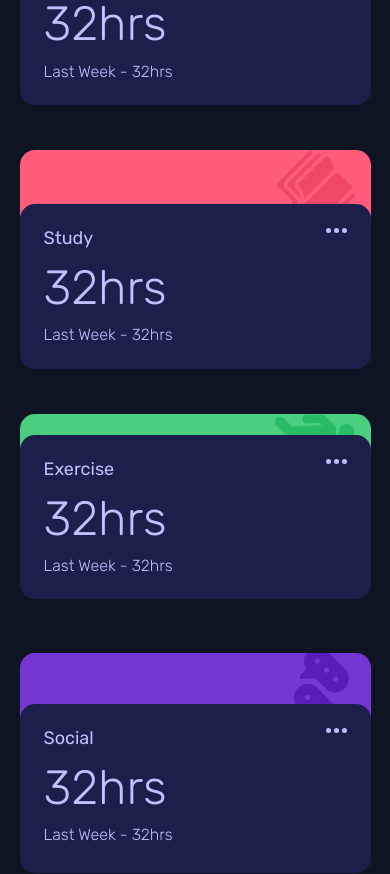
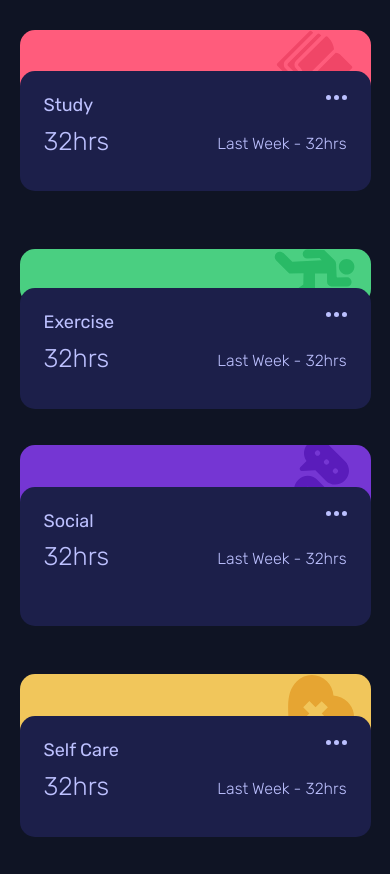
Before and after one commit to Codedzephyr/Time-Tracking-Dashboard-main, a React (Create React App) app: page / in a window 390 px wide. Shown: the part 820-1694 px from the top of the page. Built offline with nearby package versions, Linux system fonts and the light colour scheme.

Commit message:
responsive

```diff
--- a/src/design/Components/Homepage.jsx
+++ b/src/design/Components/Homepage.jsx
@@ -58,8 +58,10 @@ const Homepage = () => {
                     fill-rule="evenodd"
                   />
                 </svg>
+                <div className="changingTimeContainer">
                   <p className="hrsTextWeekly">32hrs</p>
                   <p className="hrsTextPreviousWeekly">Last Week - 32hrs</p>
+                </div>
               </div>
             </div>
           </div>
@@ -88,8 +90,10 @@ const Homepage = () => {
                     fill-rule="evenodd"
                   />
                 </svg>
+                <div className="changingTimeContainer">
                   <p className="hrsTextWeekly">32hrs</p>
                   <p className="hrsTextPreviousWeekly">Last Week - 32hrs</p>
+                </div>
               </div>
             </div>
           </div>
@@ -118,8 +122,10 @@ const Homepage = () => {
                     fill-rule="evenodd"
                   />
                 </svg>
+                <div className="changingTimeContainer">
                   <p className="hrsTextWeekly">32hrs</p>
                   <p className="hrsTextPreviousWeekly">Last Week - 32hrs</p>
+                </div>
               </div>
             </div>
           </div>
@@ -148,8 +154,10 @@ const Homepage = () => {
                     fill-rule="evenodd"
                   />
                 </svg>
+                <div className="changingTimeContainer">
                   <p className="hrsTextWeekly">32hrs</p>
                   <p className="hrsTextPreviousWeekly">Last Week - 32hrs</p>
+                </div>
               </div>
             </div>
           </div>
@@ -176,8 +184,10 @@ const Homepage = () => {
                     fill-rule="evenodd"
                   />
                 </svg>
+                <div className="changingTimeContainer">
                   <p className="hrsTextWeekly">32hrs</p>
                   <p className="hrsTextPreviousWeekly">Last Week - 32hrs</p>
+                </div>
               </div>
             </div>
           </div>
@@ -191,7 +201,7 @@ const Homepage = () => {
                 />
               </svg>
             </div>
-            <div className="contentsContainer1">
+            <div className="contentsContainer4">
               <div className="smallerContainer">
                 <p className="leftText">Self Care</p>
                 <svg
@@ -206,8 +216,10 @@ const Homepage = () => {
                     fill-rule="evenodd"
                   />
                 </svg>
+                <div className="changingTimeContainer">
                   <p className="hrsTextWeekly">32hrs</p>
                   <p className="hrsTextPreviousWeekly">Last Week - 32hrs</p>
+                </div>
               </div>
             </div>
           </div>
--- a/src/design/Components/main.css
+++ b/src/design/Components/main.css
@@ -71,11 +71,11 @@ div.profileContainer {
   flex-direction: column;
 }
 
-div.avatarContainer{
+div.avatarContainer {
   flex: 1;
 }
 
-div.textContainer{
+div.textContainer {
   flex: 2;
 }
 
@@ -149,6 +149,7 @@ div.contentsContainer {
   background-color: var(--Dark_blue);
   border-radius: 15px;
   position: relative;
+  z-index: 20;
   top: -25px;
 }
 
@@ -172,6 +173,11 @@ div.contentsContainer3:hover {
   cursor: pointer;
 }
 
+div.contentsContainer4:hover {
+  background-color: var(--Desaturated_blue);
+  cursor: pointer;
+}
+
 p.leftText {
   display: inline-block;
   font-family: "Rubik", sans-serif;
@@ -180,10 +186,10 @@ p.leftText {
   color: var(--Pale_Blue);
 }
 
-
 p.hrsTextWeekly {
   font-weight: var(--fontWeight3);
-  font-size: 3rem;
+  /* font-size: 3rem; */
+  font-size: Clamp(1.6rem, 5vw, 3rem);
   font-family: "Rubik", sans-serif;
   margin-top: 0.7rem;
   margin-bottom: 0.7rem;
@@ -221,7 +227,6 @@ div.imageDesignContainer1 > svg {
   flex-direction: column;
 }
 
-
 div.imageDesignContainer2 {
   flex: 1;
   background-color: var(--Light_red1);
@@ -238,7 +243,6 @@ div.imageDesignContainer2 > svg {
   flex-direction: column;
 }
 
-
 div.imageDesignContainer3 {
   flex: 1;
   background-color: var(--Lime_green);
@@ -249,7 +253,6 @@ div.imageDesignContainer3 > svg {
   float: right;
   margin-right: 1rem;
 }
-
 
 div.contentsContainer1 {
   flex: 2;
@@ -282,6 +285,14 @@ div.contentsContainer3 {
   cursor: pointer;
 }
 
+div.contentsContainer4 {
+  flex: 2;
+  background-color: var(--Dark_blue);
+  border-radius: 15px;
+  position: relative;
+  top: -34px;
+  cursor: pointer;
+}
 
 div.imageDesignContainer4 {
   flex: 1;
@@ -301,7 +312,6 @@ div.imageDesignContainer4 > svg {
   flex-direction: column;
 }
 
-
 div.imageDesignContainer5 {
   flex: 1;
   background-color: var(--Soft_orange);
@@ -313,34 +323,64 @@ div.imageDesignContainer5 > svg {
   margin-right: 1rem;
 }
 
-.ellipsis{
+.ellipsis {
   float: right;
   cursor: pointer;
 }
 
-
-@media only screen and (max-width:768px){
-  div.gridContainer{
+@media only screen and (max-width: 768px) {
+  div.gridContainer {
     grid-template-columns: repeat(1, 1fr);
-    grid-template-rows: repeat(7,auto);
+    grid-template-rows: repeat(7, auto);
   }
 
-  .mainProfileContainer{
+  .mainProfileContainer {
     grid-row: 1;
   }
 
-  div.profileContainer{
+  div.profileContainer {
     flex-direction: row;
   }
 
-  ul.trackingList{
+  ul.trackingList {
     display: flex;
     justify-content: space-around;
     margin-left: 0px;
-    margin-top: 3.7rem;
+    margin-top: 2.7rem;
+    margin-bottom: 1rem;
   }
 
-  p.content{
+  p.content {
     margin-bottom: 1.7rem;
   }
+
+  p.hrsTextWeekly {
+    display: inline-block;
+  }
+
+  p.hrsTextPreviousWeekly {
+    display: inline-block;
+    float: right;
+    margin-top: 1.2rem;
+    margin-bottom: 0.7rem;
+  }
+
+  div.contentsContainer2 {
+    top: -16px;
+    z-index: 20;
+  }
+
+  div.contentsContainer {
+    top: -38px;
+  }
+
+  div.contentsContainer3 {
+    top: -28px;
+    z-index: 20;
+  }
+
+  div.contentsContainer4 {
+    top: -25px;
+    z-index: 20;
+  }
 }
```
Lines whose indentation alone changed are shown as unchanged.
